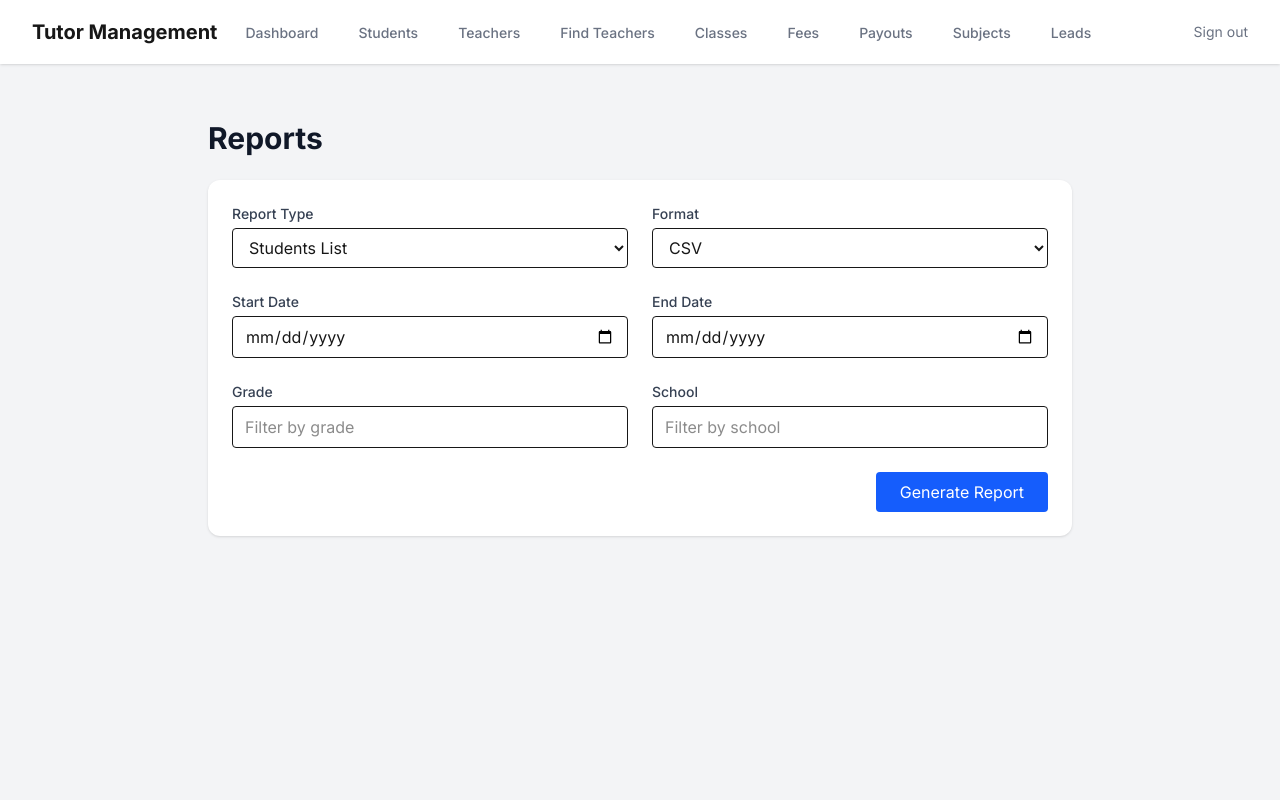
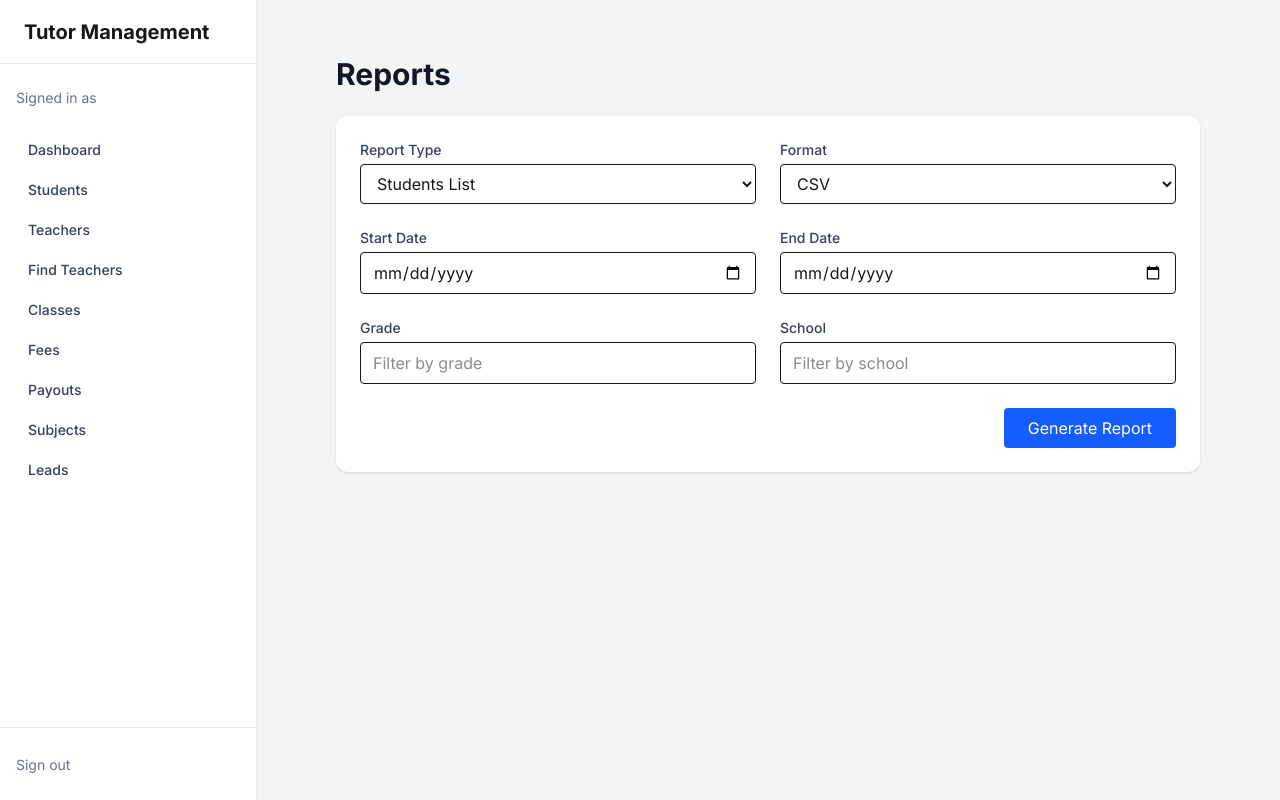
Before and after one commit to rahulguptadev/tutor-management, a Next.js app: page /reports in a window 1280 px wide. Built offline with nearby package versions, Linux system fonts and the light colour scheme; no server answers.

Commit message:
Refactor dashboard layout to use a sidebar navigation, update Dashboard link href, and improve user sign-out functionality.

```diff
--- a/src/components/dashboard-layout.tsx
+++ b/src/components/dashboard-layout.tsx
@@ -5,7 +5,7 @@ import Link from 'next/link'
 import { usePathname } from 'next/navigation'
 
 const navigation = [
-  { name: 'Dashboard', href: '/' },
+  { name: 'Dashboard', href: '/dashboard' },
   { name: 'Students', href: '/students' },
   { name: 'Teachers', href: '/teachers' },
   { name: 'Find Teachers', href: '/teachers/search' },
@@ -21,48 +21,46 @@ export function DashboardLayout({ children }: { children: React.ReactNode }) {
   const { data: session } = useSession()
 
   return (
-    <div className="min-h-screen bg-gray-100">
-      {/* Top Navigation */}
-      <nav className="bg-white shadow">
-        <div className="max-w-7xl mx-auto px-4 sm:px-6 lg:px-8">
-          <div className="flex justify-between h-16">
-            <div className="flex">
-              <div className="flex-shrink-0 flex items-center">
+    <div className="min-h-screen bg-gray-100 flex">
+      {/* Sidebar Navigation */}
+      <aside className="w-64 bg-white shadow flex flex-col justify-between min-h-screen">
+        <div>
+          <div className="flex items-center h-16 px-6 border-b border-gray-200">
             <span className="text-xl font-bold">Tutor Management</span>
           </div>
-              <div className="hidden sm:ml-6 sm:flex sm:space-x-8">
+          <div className="px-4 py-6">
+            <div className="mb-6">
+              <span className="block text-sm text-gray-500 mb-1">Signed in as</span>
+              <span className="block text-base font-medium text-gray-900">{session?.user?.name}</span>
+            </div>
+            <nav className="space-y-1">
               {navigation.map((item) => (
                 <Link
                   key={item.name}
                   href={item.href}
-                    className={`inline-flex items-center px-1 pt-1 border-b-2 text-sm font-medium ${
-                      pathname === item.href
-                        ? 'border-blue-500 text-gray-900'
-                        : 'border-transparent text-gray-500 hover:border-gray-300 hover:text-gray-700'
-                    }`}
+                  className={`group flex items-center px-3 py-2 text-sm font-medium rounded-md transition-colors
+                    ${pathname === item.href
+                      ? 'bg-blue-100 text-blue-700'
+                      : 'text-gray-700 hover:bg-gray-50 hover:text-blue-700'}
+                  `}
                 >
                   {item.name}
                 </Link>
               ))}
+            </nav>
           </div>
         </div>
-            <div className="flex items-center">
-              <span className="text-sm text-gray-500 mr-4">
-                {session?.user?.name}
-              </span>
+        <div className="px-4 py-6 border-t border-gray-200">
           <button
             onClick={() => signOut()}
-                className="text-sm text-gray-500 hover:text-gray-700"
+            className="w-full text-left text-sm text-gray-500 hover:text-gray-700"
           >
             Sign out
           </button>
         </div>
-          </div>
-        </div>
-      </nav>
-
+      </aside>
       {/* Main Content */}
-      <main className="max-w-7xl mx-auto py-6 sm:px-6 lg:px-8">
+      <main className="flex-1 py-6 px-8">
         {children}
       </main>
     </div>
```
Lines whose indentation alone changed are shown as unchanged.
